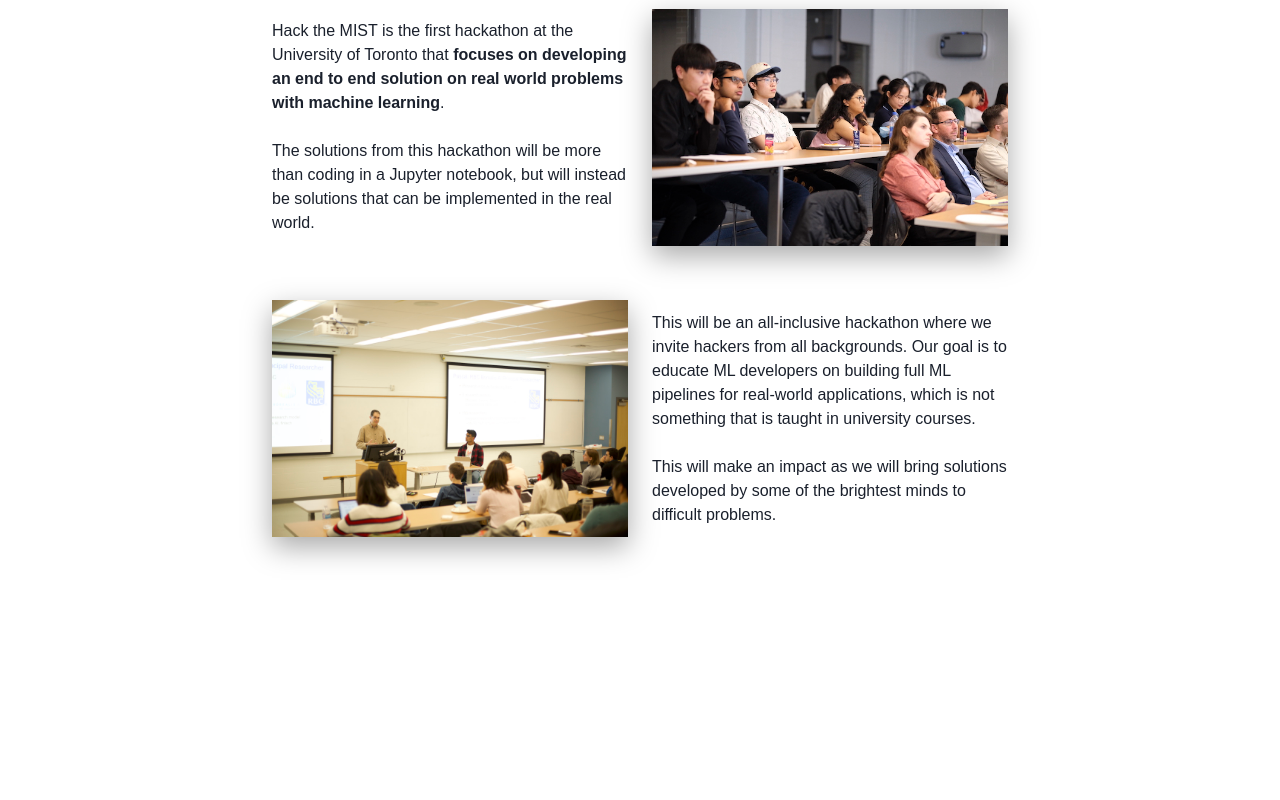
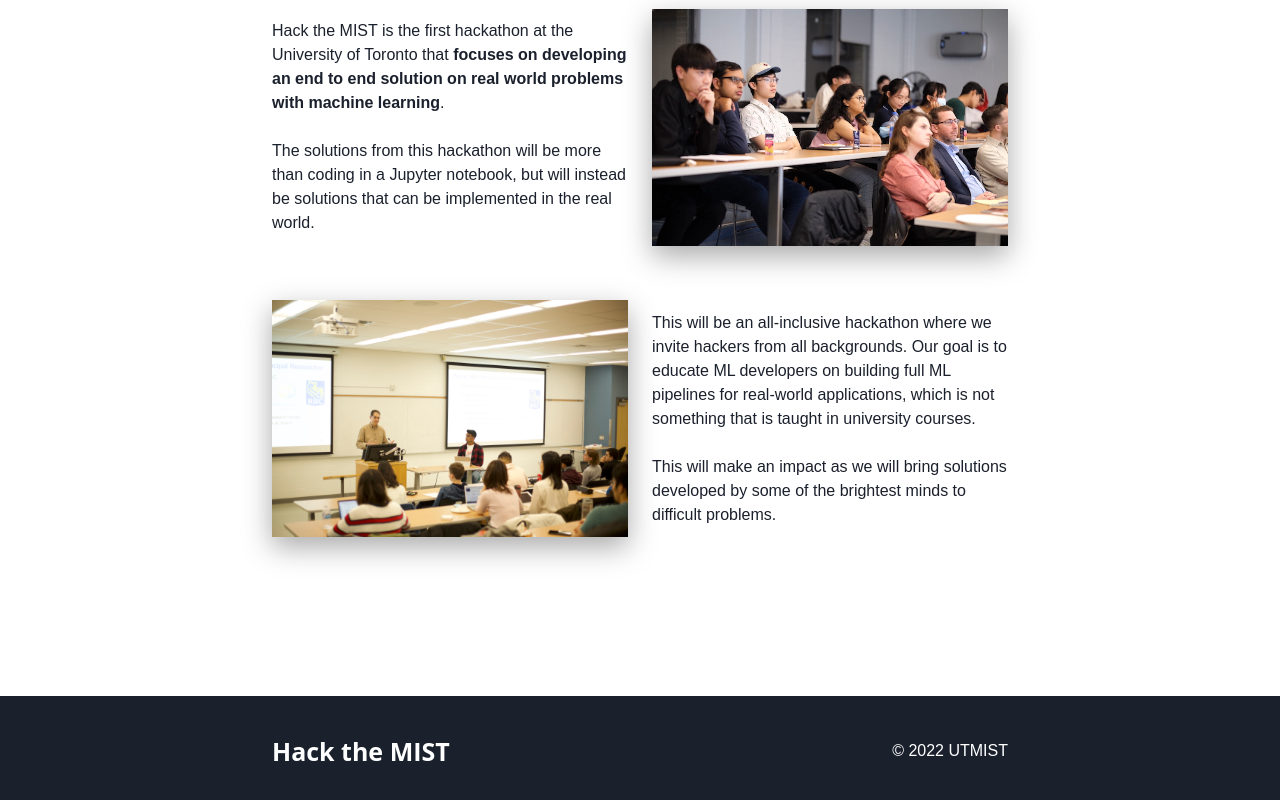
Before and after one commit to UTMIST/hackthemist, a React (Create React App) app: page / in a window 1280 px wide. Shown: the part 1087-1887 px from the top of the page. Before the commit the page ends 1783 px from the top, so only its background shows below. Built offline with nearby package versions, Linux system fonts and the light colour scheme.

Commit message:
Added footer

```diff
--- a/src/app/App.tsx
+++ b/src/app/App.tsx
@@ -6,6 +6,7 @@
 import Navigation from '../sections/Navigation';
 import {useEffect} from 'react';
 import "../style/override.css";
+import Footer from '../sections/Footer';
 
 const App = () => {
     useEffect(() => {
@@ -17,6 +18,7 @@
             <Navigation/>
             <Header/>
             <AboutUs/>
+            <Footer/>
         </ChakraProvider>
     );
 };
--- /dev/null
+++ b/src/sections/Footer.tsx
@@ -0,0 +1,34 @@
+import * as React from 'react';
+import {
+    Box,
+    Container,
+    Heading,
+    Flex,
+    Text,
+    useColorModeValue,
+    Spacer,
+    Center
+} from '@chakra-ui/react'
+
+const Footer = () => {
+    return (
+        <Box
+            bg={useColorModeValue('gray.800', 'white')}
+            color={useColorModeValue('white', 'gray.800')}
+        >
+            <Container maxW={'3xl'} py={10}>
+                <Flex>
+                    <Center>
+                        <Heading fontSize={25}>Hack the MIST</Heading>
+                    </Center>
+                    <Spacer />
+                    <Center>
+                        <Text>© 2022 UTMIST</Text>
+                    </Center>
+                </Flex>
+            </Container>
+        </Box>
+    )
+}
+
+export default Footer;
```
